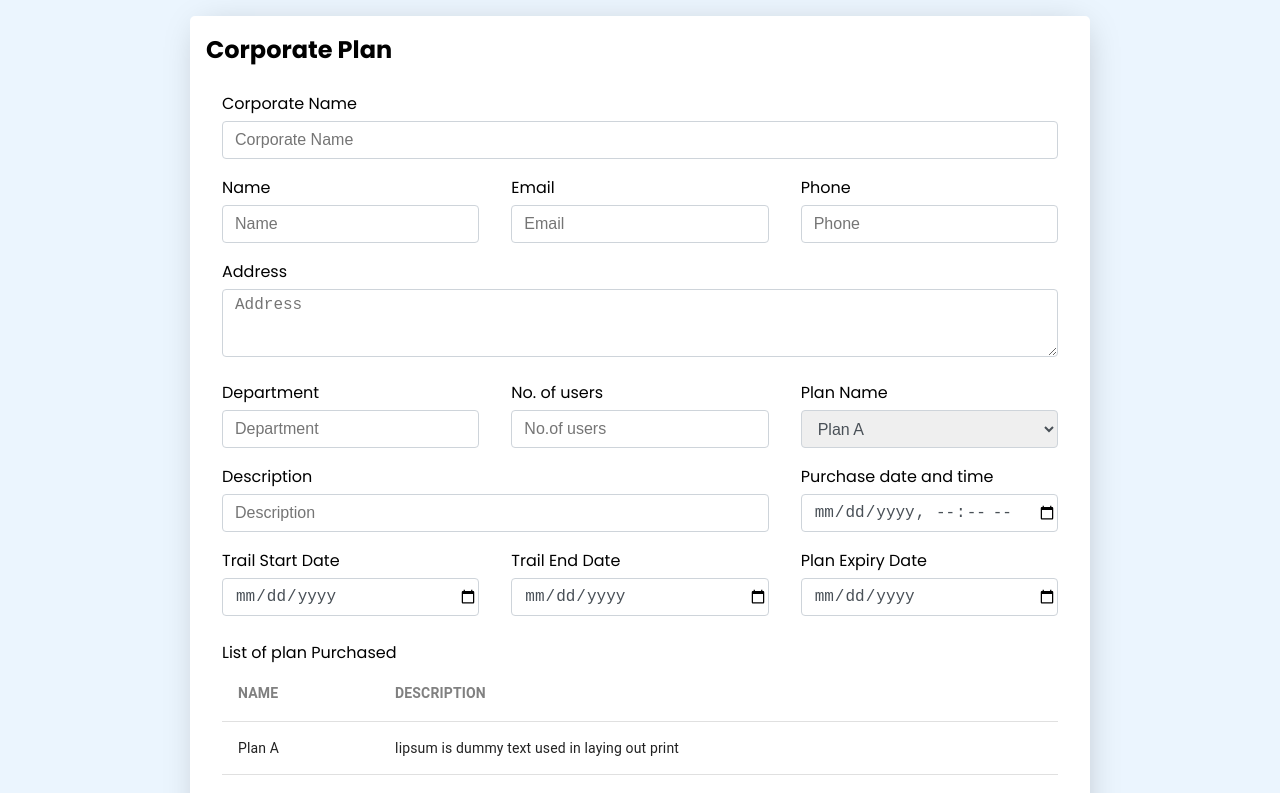
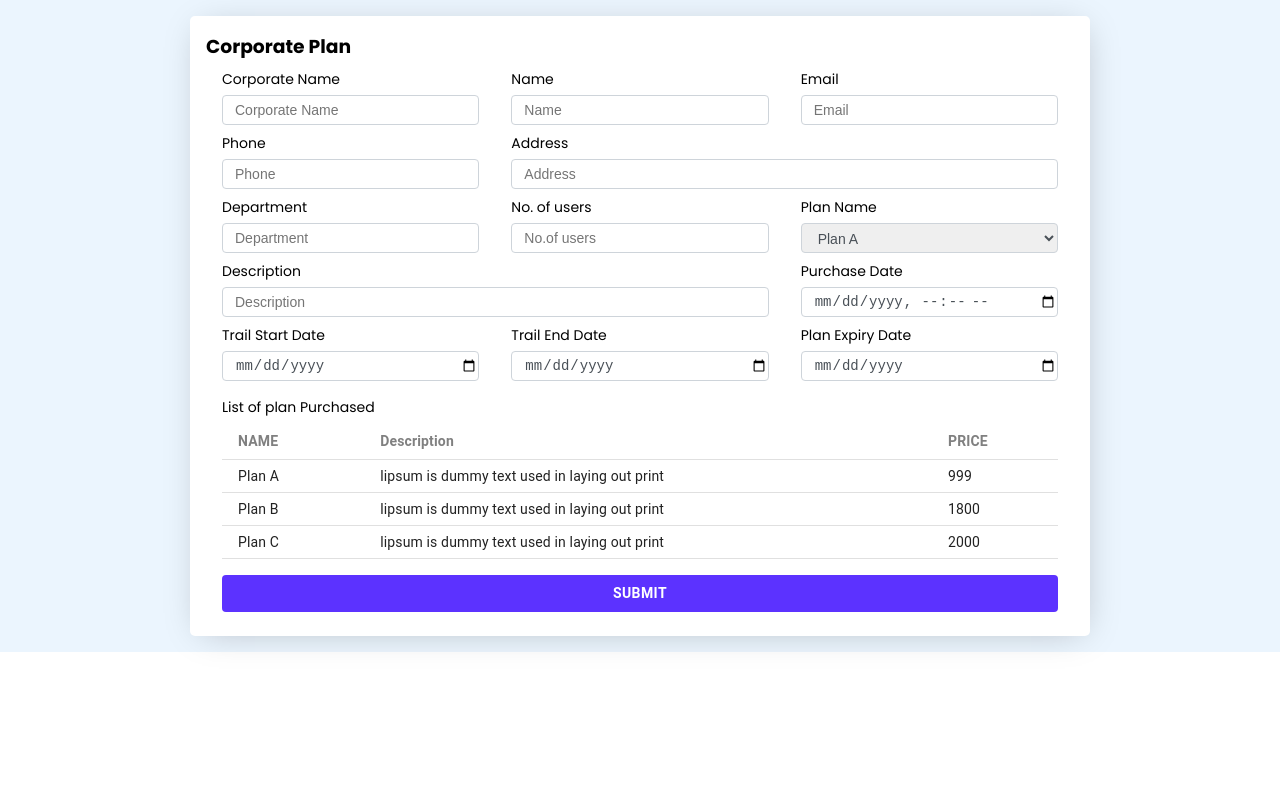
Before and after one commit to g-abhishek/concall-thumstack, a React (Create React App) app: page /corporate in a window 1280 px wide. Shown: the top 793 px of the page. Built offline with nearby package versions, Linux system fonts and the light colour scheme.

Commit message:
corporate from changes scrolll remove

```diff
--- a/src/Components/CorporatePlan/CorporatePlanForm.js
+++ b/src/Components/CorporatePlan/CorporatePlanForm.js
@@ -26,7 +26,7 @@ class CorporatePlanForm extends Component {
                     <div className={style.py3}>
                         <div className={style.card}>
                             <div className={style.cardHeader}>
-                                <h2 className={style.mb0}>Corporate Plan</h2>
+                                <h3 className={style.mb0}>Corporate Plan</h3>
                             </div>
                             <div className={style.cardBody}>
                                 <CorporateForm />
@@ -77,11 +77,47 @@ function CorporateForm(props) {
                 container
                 direction="row"
             >
-                <Grid item xs={12} md={12}>
-                    <Box mx={2} my={1}>
+                <Grid item xs={12} sm={4} md={4}>
+                    <Box mx={2} mt={1}>
                         <p className={style.label}>Corporate Name</p>
                         <input type="text" placeholder="Corporate Name" className={style.formControl} name="corporateName" ref={register({required: true})} />
                         {errors.corporateName && <p className={style.textDanger}>This field is required</p>}
+                    </Box>
+                </Grid>
+                <Grid item xs={12} sm={4} md={4}>
+                    <Box mx={2} mt={1}>
+                        <p className={style.label}>Name</p>
+                        <input type="text" placeholder="Name" className={style.formControl} name="name" ref={register({required: true})} />
+                        {errors.name && <p className={style.textDanger}>This field is required</p>}
+                    </Box>
+                </Grid>
+                <Grid item xs={12} sm={4} md={4}>
+                    <Box mx={2} mt={1}>
+                        <p className={style.label}>Email</p>
+                        <input type="email" placeholder="Email" className={style.formControl} name="email" ref={register({required: true, pattern: /^[A-Z0-9._%+-]+@[A-Z0-9.-]+\.[A-Z]{2,}$/i,})} />
+                        {errors.email?.type === 'required' && <p className={style.textDanger}>This field is required</p>}
+                        {errors.email?.type === "pattern" && <p className={style.textDanger}>Invalid Email</p>}
+                    </Box>
+                </Grid>
+            </Grid>
+
+            <Grid
+                container
+                direction="row"
+            >
+
+                <Grid item xs={12} sm={4} md={4}>
+                    <Box mx={2} mt={1}>
+                        <p className={style.label}>Phone</p>
+                        <input type="number" placeholder="Phone" className={style.formControl} name="phone" ref={register({required: true})} />
+                        {errors.phone && <p className={style.textDanger}>This field is required</p>}
+                    </Box>
+                </Grid>
+                <Grid item xs={12} sm={8} md={8}>
+                    <Box mx={2} mt={1}>
+                        <p className={style.label}>Address</p>
+                        <input type="text" placeholder="Address" className={style.formControl} name="address" ref={register({required: true})} />
+                        {errors.address && <p className={style.textDanger}>This field is required</p>}
                     </Box>
                 </Grid>
             </Grid>
@@ -91,65 +127,23 @@ function CorporateForm(props) {
                 direction="row"
             >
                 <Grid item xs={12} sm={4} md={4}>
-                    <Box mx={2} my={1}>
-                        <p className={style.label}>Name</p>
-                        <input type="text" placeholder="Name" className={style.formControl} name="name" ref={register({required: true})} />
-                        {errors.name && <p className={style.textDanger}>This field is required</p>}
-                    </Box>
-                </Grid>
-                <Grid item xs={12} sm={4} md={4}>
-                    <Box mx={2} my={1}>
-                        <p className={style.label}>Email</p>
-                        <input type="email" placeholder="Email" className={style.formControl} name="email" ref={register({required: true, pattern: /^[A-Z0-9._%+-]+@[A-Z0-9.-]+\.[A-Z]{2,}$/i,})} />
-                        {errors.email?.type === 'required' && <p className={style.textDanger}>This field is required</p>}
-                        {errors.email?.type === "pattern" && <p className={style.textDanger}>Invalid Email</p>}
-                    </Box>
-                </Grid>
-                <Grid item xs={12} sm={4} md={4}>
-                    <Box mx={2} my={1}>
-                        <p className={style.label}>Phone</p>
-                        <input type="number" placeholder="Phone" className={style.formControl} name="phone" ref={register({required: true})} />
-                        {errors.phone && <p className={style.textDanger}>This field is required</p>}
-                    </Box>
-                </Grid>
-            </Grid>
-
-            <Grid
-                container
-                direction="row"
-            >
-                <Grid item xs={12} sm={12} md={12}>
-                    <Box mx={2} my={1}>
-                        <p className={style.label}>Address</p>
-                        <textarea placeholder="Address" rows="3" className={style.textArea} name="address" ref={register({required: true})}></textarea>
-                        {errors.address && <p className={style.textDanger}>This field is required</p>}
-                    </Box>
-                </Grid>
-
-            </Grid>
-
-            <Grid
-                container
-                direction="row"
-            >
-                <Grid item xs={12} sm={4} md={4}>
-                    <Box mx={2} my={1}>
+                    <Box mx={2} mt={1}>
                         <p className={style.label}>Department</p>
                         <input type="text" placeholder="Department" className={style.formControl} name="department" ref={register({required: true})} />
                         {errors.department && <p className={style.textDanger}>This field is required</p>}
                     </Box>
                 </Grid>
                 <Grid item xs={12} sm={4} md={4}>
-                    <Box mx={2} my={1}>
+                    <Box mx={2} mt={1}>
                         <p className={style.label}>No. of users</p>
                         <input type="number" placeholder="No.of users" className={style.formControl} name="numberOfUsers" ref={register({required: true})} />
                         {errors.numberOfUsers && <p className={style.textDanger}>This field is required</p>}
                     </Box>
                 </Grid>
                 <Grid item xs={12} sm={4} md={4}>
-                    <Box mx={2} my={1}>
+                    <Box mx={2} mt={1}>
                         <p className={style.label}>Plan Name</p>
-                        <select id="planName" className={style.formControl} name="planName" ref={register({ required: true })} style={{height:"38px"}}>
+                        <select id="planName" className={style.formControl} name="planName" ref={register({ required: true })} style={{height:"30px"}}>
                             <option value="Plan A">Plan A</option>
                             <option value="Plan B">Plan B</option>
                             <option value="Plan C">Plan C</option>
@@ -164,15 +158,15 @@ function CorporateForm(props) {
                 direction="row"
             >
                 <Grid item xs={12} sm={8} md={8}>
-                    <Box mx={2} my={1}>
+                    <Box mx={2} mt={1}>
                         <p className={style.label}>Description</p>
                         <input type="text" placeholder="Description" className={style.formControl} name="description" ref={register({required: true})} />
                         {errors.description && <p className={style.textDanger}>This field is required</p>}
                     </Box>
                 </Grid>
                 <Grid item xs={12} sm={4} md={4}>
-                    <Box mx={2} my={1}>
-                        <p className={style.label}>Purchase date and time</p>
+                    <Box mx={2} mt={1}>
+                        <p className={style.label}>Purchase Date</p>
                         <input type="datetime-local" placeholder="Purchase date and time" className={style.formControl} name="pDateTime" ref={register({required: true})} />
                         {errors.pDateTime && <p className={style.textDanger}>This field is required</p>}
                     </Box>
@@ -184,21 +178,21 @@ function CorporateForm(props) {
                 direction="row"
             >
                 <Grid item xs={12} sm={4} md={4}>
-                    <Box mx={2} my={1}>
+                    <Box mx={2} mt={1}>
                         <p className={style.label}>Trail Start Date</p>
                         <input type="date" placeholder="Start date" className={style.formControl} name="startDate" ref={register({required: true})} />
                         {errors.startDate && <p className={style.textDanger}>This field is required</p>}
                     </Box>
                 </Grid>
                 <Grid item xs={12} sm={4} md={4}>
-                    <Box mx={2} my={1}>
+                    <Box mx={2} mt={1}>
                         <p className={style.label}>Trail End Date</p>
                         <input type="date" placeholder="End date" className={style.formControl} name="endDate" ref={register({required: true})} />
                         {errors.endDate && <p className={style.textDanger}>This field is required</p>}
                     </Box>
                 </Grid>
                 <Grid item xs={12} sm={4} md={4}>
-                    <Box mx={2} my={1}>
+                    <Box mx={2} mt={1}>
                         <p className={style.label}>Plan Expiry Date</p>
                         <input type="date" placeholder="Expiry Date" className={style.formControl} name="expiryDate" ref={register({required: true})} />
                         {errors.expiryDate && <p className={style.textDanger}>This field is required</p>}
@@ -206,14 +200,15 @@ function CorporateForm(props) {
                 </Grid>
             </Grid>
             <Box mx={2} my={2}>
-                <p>List of plan Purchased</p>
+                <p className={style.label}>List of plan Purchased</p>
                 {!isMobileView ?
                     <TableContainer>
-                        <Table className={classes.table}>
+                        <Table className={classes.table} size="small">
                             <TableHead>
                                 <TableRow style={{fontWeight: "bold"}}>
                                     <TableCell className={style.tableHeading}>NAME</TableCell>
-                                    <TableCell className={style.tableHeading}>DESCRIPTION</TableCell>
+                                    <TableCell className={style.tableHeading}>Description</TableCell>
+                                    <TableCell className={style.tableHeading}>PRICE</TableCell>
                                 </TableRow>
                             </TableHead>
                             <TableBody>
@@ -223,6 +218,7 @@ function CorporateForm(props) {
                                             <TableRow key={item.name}>
                                                 <TableCell component="th" scope="row">{item.name}</TableCell>
                                                 <TableCell>{item.description}</TableCell>
+                                                <TableCell>{item.amount}</TableCell>
                                             </TableRow>
                                         )
 
@@ -239,7 +235,10 @@ function CorporateForm(props) {
                             return (
                             <Accordion key={key}>
                                 <AccordionSummary expandIcon={<ExpandMore />} id={key} >
-                                        <p>{item.name}</p>
+                                    <div className={style.accordionHeader}>
+                                        <p className={style.mr3}>{item.name}</p>
+                                        <p> &#8377;{item.amount}</p>
+                                    </div>
                                 </AccordionSummary>
                                 <AccordionDetails>
                                         <p className={style.small}>{item.description}</p>
--- a/src/Css/CorporatePlanForm.module.css
+++ b/src/Css/CorporatePlanForm.module.css
@@ -42,7 +42,7 @@
     padding: 1rem 1rem 0 1rem;
 }
 .cardBody{
-    padding: 1rem 1rem;
+    padding: 0 1rem 0.5rem 1rem;
 }
 .cardFooter{
     padding: 1rem 1rem;
@@ -62,12 +62,12 @@
 
 .formControl{
     padding: .375rem 0 .375rem .75rem;
-    font-size: 16px !important;
+    font-size: 14px !important;
     width: -webkit-fill-available;
     border: 1px solid #ced4da;
     border-radius: .25rem;
     color: #495057;
-    height: 1.5rem;
+    height: 1rem;
 }
 .formControl:focus{
     border: 1px solid #70767c;
@@ -80,7 +80,7 @@
     border: 1px solid #ced4da;
     border-radius: .25rem;
     color: #495057;
-    resize: vertical;
+    resize: none;
 }
 .textArea:focus{
     border: 1px solid #70767c;
@@ -103,13 +103,22 @@
 }
 .py3 {
     padding-top: 1rem !important;
+    padding-bottom: 1rem !important;
   }
 .mb0{
     margin-bottom: 0;
 }
 .label{
     margin-bottom: 5px;
+    font-size: 14px;
 }
 .small{
     font-size: 80%;
 }
+.accordionHeader{
+    display: flex;
+    width: 100%;
+}
+.mr3{
+    margin-right: 1rem;
+}
```
